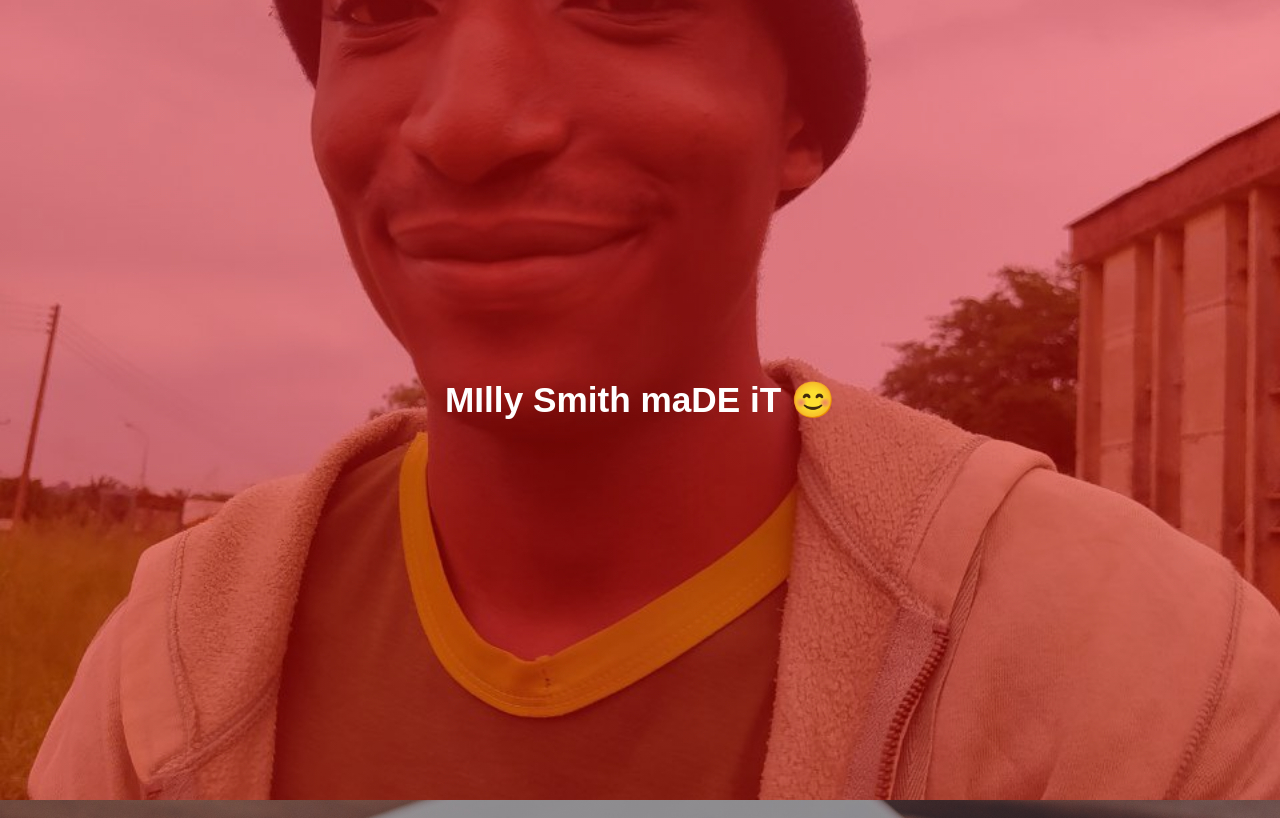
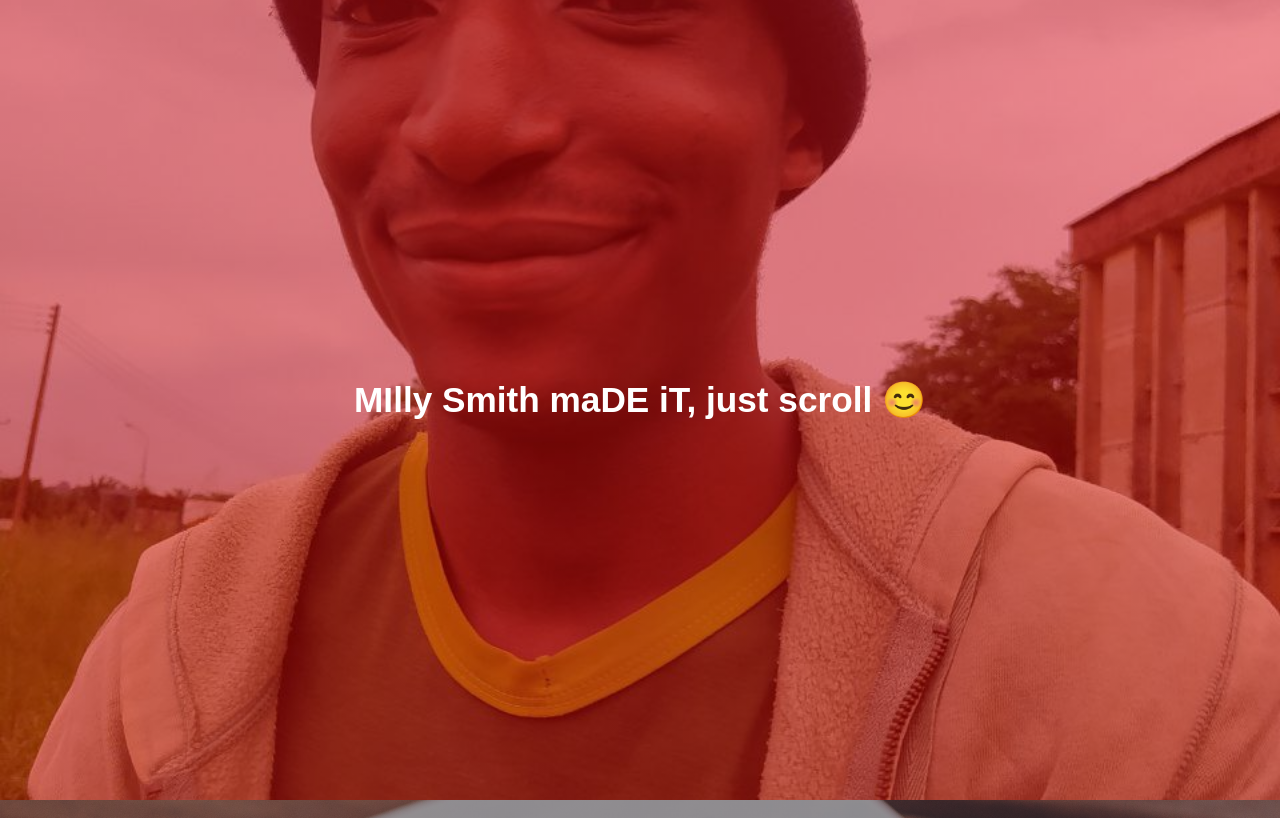
Before and after one commit to 0xmillysmith/BG, a plain HTML site: page index.html in a window 1280 px wide. Shown: the top 818 px of the page. Drawn offline with Linux system fonts and the light colour scheme.

Commit message:
Update index.html

```diff
--- a/index.html
+++ b/index.html
@@ -8,7 +8,7 @@
     <link rel="stylesheet" href="styles.css" />
   </head>
   <body>
-    <div class="ms">MIlly Smith maDE iT 😊</div>
+    <div class="ms">MIlly Smith maDE iT, just scroll 😊</div>
     <div class="wireframe">Wireframing Needs</div>
     <div class="pencil">The pencil Creation</div>
     <div class="laptop">Mini Home office</div>
```
